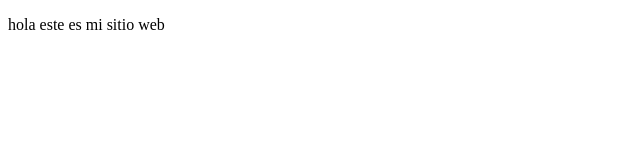
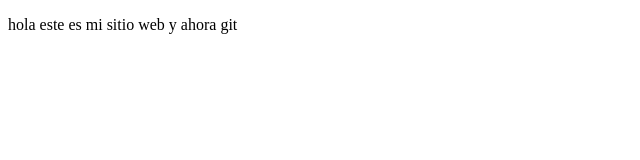
Before and after one commit to Lnavarel/projectPlzPrework, a plain HTML site: page index.html in a window 1280 px wide. Shown: the full height of the page, 0-640 px from the left. Drawn offline with Linux system fonts and the light colour scheme.

Commit message:
cambios prueba git

```diff
--- a/index.html
+++ b/index.html
@@ -9,6 +9,7 @@
 <body>
     <p>
         hola este es mi sitio web
+        y ahora git
     </p>
 </body>
 </html>
```
